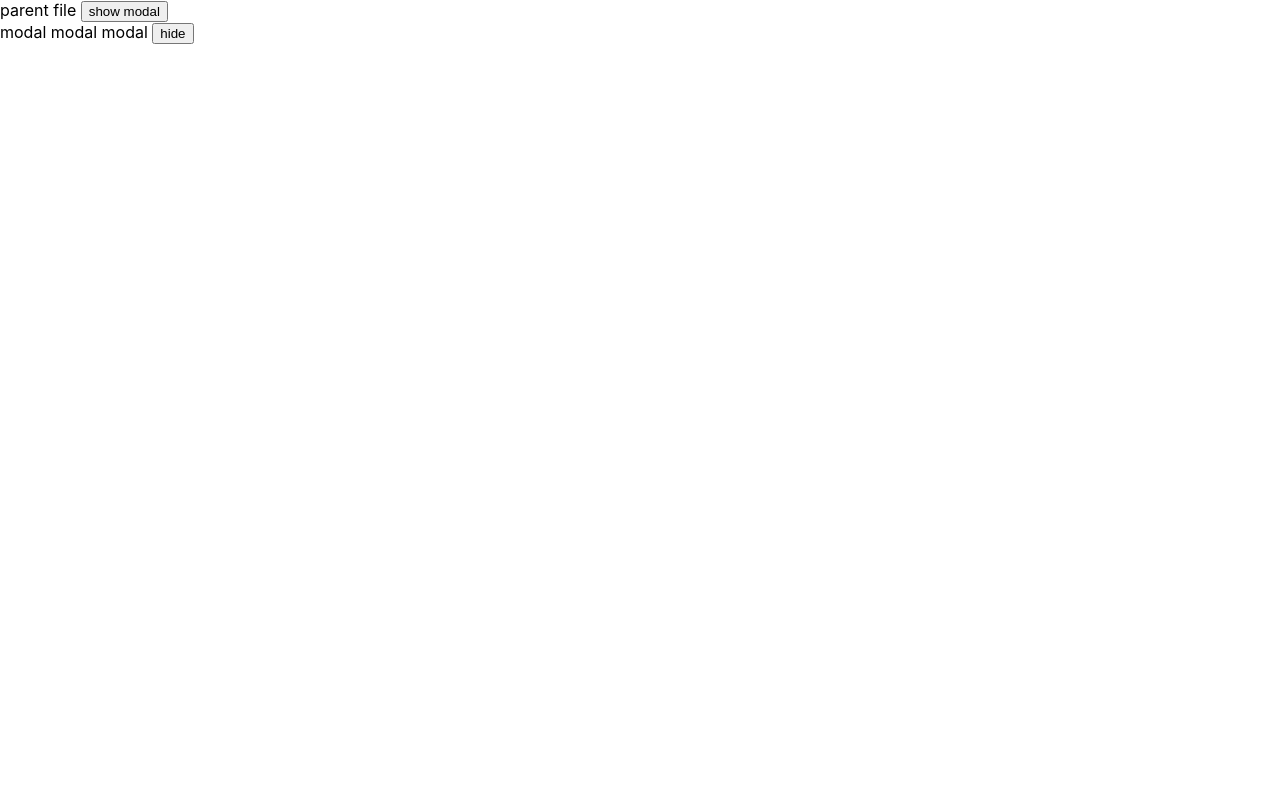
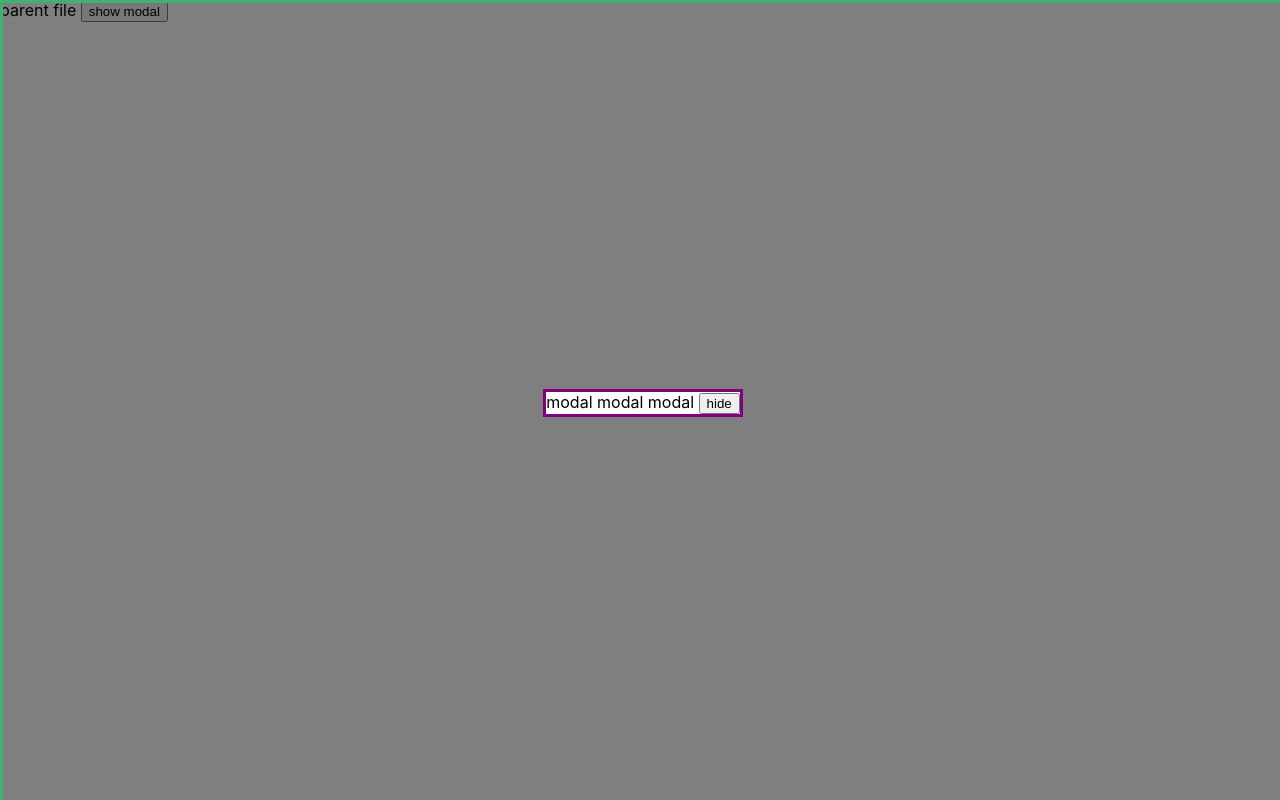
Before and after one commit to pirainogi/garden-pi-frontend, a React (Create React App) app: page /test in a window 1280 px wide. Both pictures are taken after a click on the button "show modal". Built offline with nearby package versions, Linux system fonts and the light colour scheme; no server answers.

Commit message:
so many divs

```diff
--- a/src/components/test.js
+++ b/src/components/test.js
@@ -3,6 +3,7 @@ import React, { Component } from 'react';
 // import * as actions from '../actions/actions'
 // import ToggleModal from './toggleModal';
 import Modal from './modal';
+import '../css/modal.css'
 
 class Test extends Component {
   state = {
@@ -25,8 +26,10 @@ class Test extends Component {
     const modal = this.state.showModal
     ? (
       <Modal>
-        <div>
-          modal modal modal <button onClick={this.handleHide}>hide</button>
+        <div id="outer-modal">
+          <div className="inner-modal">
+          <div className="modal-content">
+          modal modal modal <button onClick={this.handleHide}>hide</button></div></div>
         </div>
       </Modal>
     )
--- /dev/null
+++ b/src/css/modal.css
@@ -0,0 +1,26 @@
+#outer-modal {
+  position: relative;
+  z-index: 999;
+}
+
+.inner-modal {
+  background-color: rgba(0,0,0,0.5);
+  height: 100%;
+  width: 100%;
+  position: fixed;
+  top: 0;
+  left: 0;
+  border-style: solid;
+  border-width: 3px;
+  border-color: mediumseagreen;
+  display: flex;
+  align-items: center;
+  justify-content: center;
+}
+
+.modal-content {
+  border-style: solid;
+  border-width: 3px;
+  border-color: purple;
+  background-color: white;
+}
```
